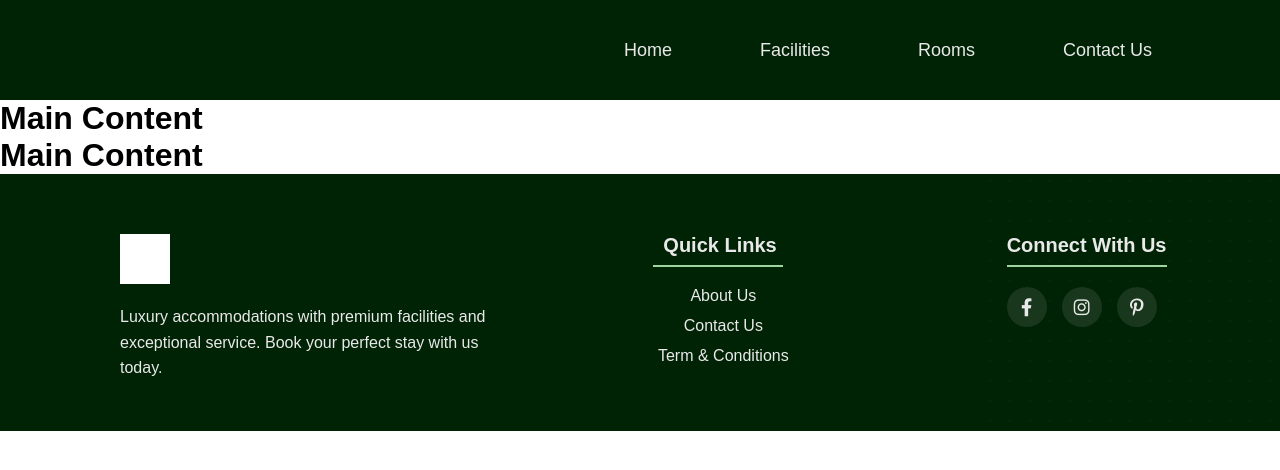
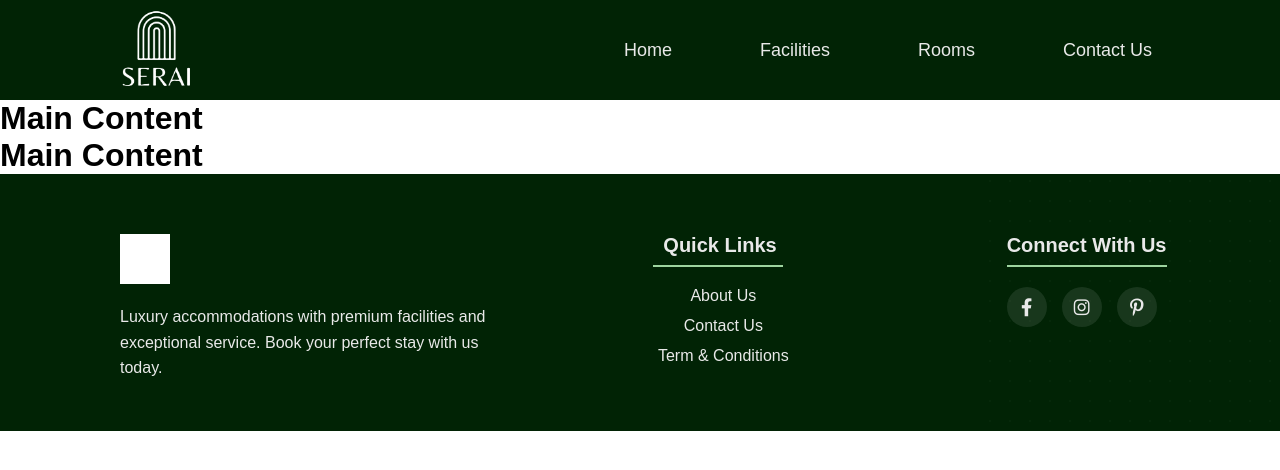
Before and after one commit to jameel6718/Serai, a website: page public/contact.html in a window 1280 px wide. Drawn offline with Linux system fonts and the light colour scheme; grey boxes are pictures that could not be loaded.

Commit message:
add logo

```diff
--- a/public/contact.css
+++ b/public/contact.css
@@ -16,6 +16,7 @@
 }
 .logo{
     width: 40%;
+    padding-left: 50px;
 }
 .nav-menu {
     width: 60%;
--- a/public/contact.html
+++ b/public/contact.html
@@ -10,7 +10,9 @@
 <body>
     <header>
         <nav class="navbar">
-            <div class="logo"></div>
+            <div class="logo">
+                <img src="/Serai/pictures/vertical-logo.png" alt="website logo" width="170px" height="auto">
+            </div>
             <ul class="nav-menu">
                 <li><a href="index.html" class="nav-link">Home</a></li>
                 <li><a href="facilities.html" class="nav-link">Facilities</a></li>
--- a/public/facilities.css
+++ b/public/facilities.css
@@ -16,6 +16,7 @@
 }
 .logo{
     width: 40%;
+    padding-left: 50px;
 }
 .nav-menu {
     width: 60%;
--- a/public/index.css
+++ b/public/index.css
@@ -17,6 +17,7 @@
 }
 .logo{
     width: 40%;
+    padding-left: 50px;
 }
 .nav-menu {
     width: 60%;
--- a/public/rooms.css
+++ b/public/rooms.css
@@ -16,6 +16,7 @@
 }
 .logo{
     width: 40%;
+    padding-left: 50px;
 }
 .nav-menu {
     width: 60%;
```
Also changed, not shown: public/facilities.html (+3 -1 lines), public/index.html (+3 -1 lines), public/rooms.html (+3 -1 lines), pictures/horizontal-logo.png (added), pictures/logo-icon.png (added), pictures/logo-name.png (added), pictures/vertical-logo.png (added).
